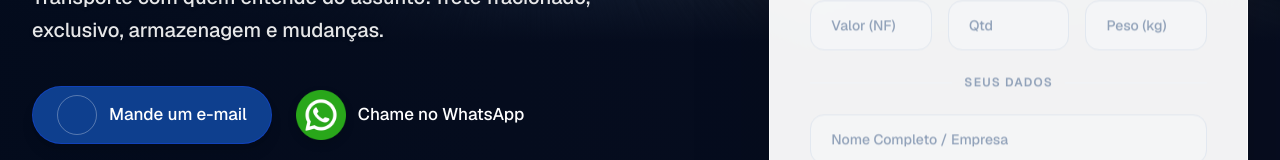
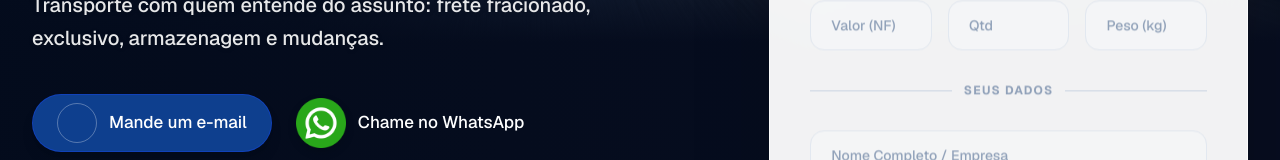
Before and after one commit to EvanilsonFreitas/krona-express, a Next.js app: page / in a window 1280 px wide. Shown: the part 487-647 px from the top of the page. Built offline with nearby package versions, Linux system fonts and the light colour scheme; some icons are missing.

Commit message:
Enhance visibility of divider lines in hero form

```diff
--- a/src/components/sections/hero-section.tsx
+++ b/src/components/sections/hero-section.tsx
@@ -99,10 +99,10 @@ export function HeroSection() {
               </div>
 
               {/* Divisor */}
-              <div className="flex items-center gap-3 py-1">
-                <div className="h-px w-full bg-slate-100 dark:bg-slate-800"></div>
-                <span className="text-xs text-slate-400 font-semibold uppercase tracking-widest shrink-0">Seus Dados</span>
-                <div className="h-px w-full bg-slate-100 dark:bg-slate-800"></div>
+              <div className="flex items-center gap-3 py-3">
+                <div className="h-px w-full bg-slate-300 dark:bg-slate-700"></div>
+                <span className="text-xs text-slate-400 font-bold uppercase tracking-widest shrink-0">Seus Dados</span>
+                <div className="h-px w-full bg-slate-300 dark:bg-slate-700"></div>
               </div>
 
               {/* Bloco 2: Contato */}
```
